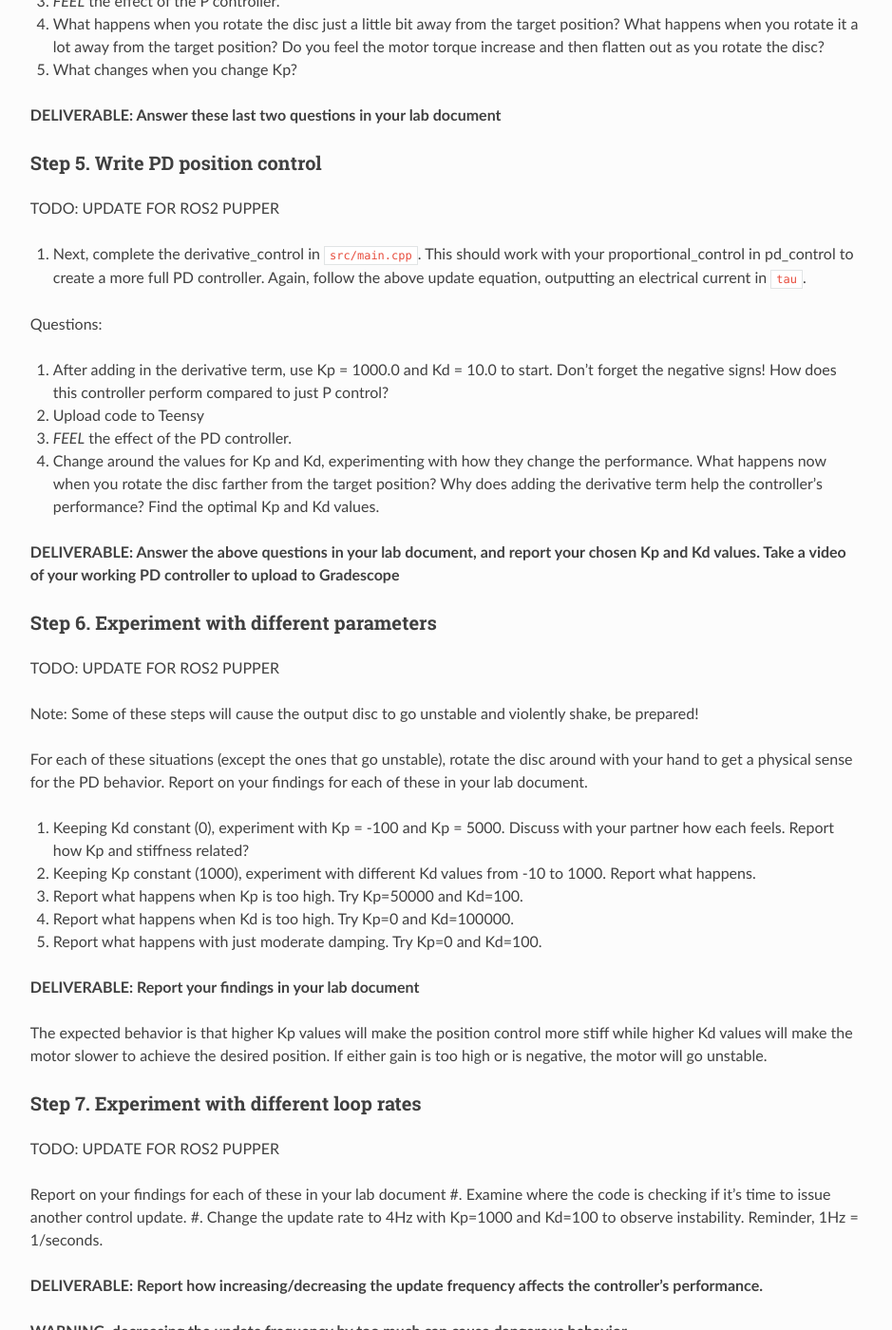
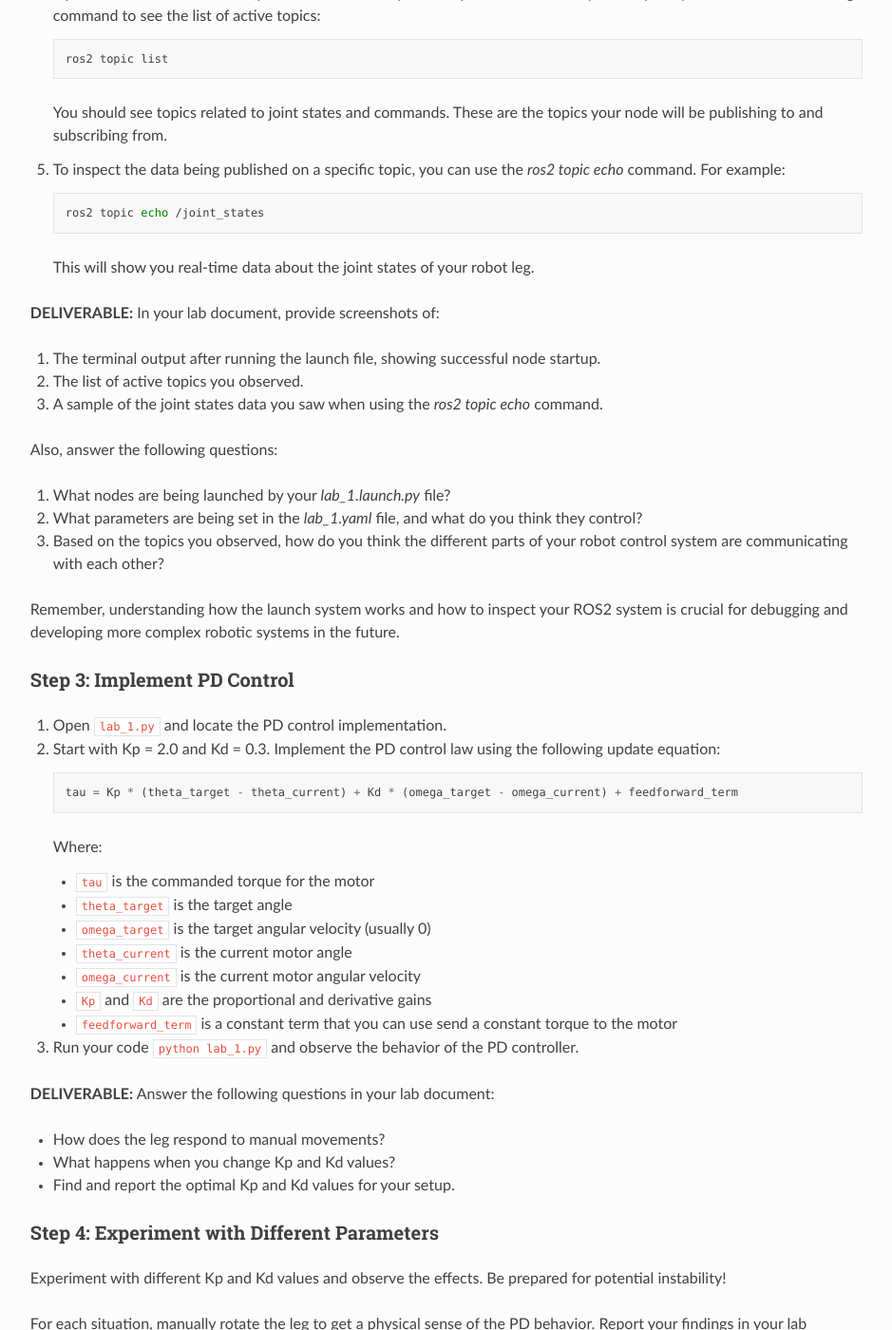
Before and after one commit to cs123-stanford/cs123-stanford-2024, a Sphinx documentation site: the page built from docs/schedule/labs/fall-24/lab-1.rst, in a window 1280 px wide and 1400 px high, scrolled down 2936 px. Shown: the whole window at 95% size, without its empty margins (320-1259 px from the left). Built offline with Sphinx 7.4.7 and the Read the Docs theme 2.0.0, drawn with Linux system fonts in a browser that asks for light colours; pages that are not in the unit, such as notebooks, are missing from menus; some of the changed text lies outside the part shown.

Commit message:
lab 1 draft

```diff
--- a/docs/schedule/labs/fall-24/lab-1.rst
+++ b/docs/schedule/labs/fall-24/lab-1.rst
@@ -1,176 +1,210 @@
-Lab 1: ROS Introduction and Hello PD
-====================================
-*Goal: Get setup with the hardware, and build a robot arm that you can program PD control on using ROS2.*
+Lab 1: ROS Introduction and PD Control
+======================================
 
-Part 0. Setup
-___________________________
+Goal
+----
+Get set up with the Raspberry Pi 5 hardware and build a robot leg that you can program PD control on using ROS2.
 
-#. For this class, you will be doing all your coding and development on Raspberry Pi 5s, a minimalistic quad-core single-board computer oftentimes used in robotics projects. The Raspberry Pi will serve as the brain for our Pupper robot, communicating with the electronics board, motor drivers, and camera among other functions. The TAs should distribute a Raspberry Pi 5, pre-flashed micro SD card, a computer monitor, USB keyboard and mouse, power cable, and HDMI cable.
-#. Insert the micro SD card to the slot on the back of the Raspberry Pi. Plug in the USB keyboard and mouse to the USB terminals and connect to the monitor via the HDMI cable and port. Power on the Raspberry Pi with the power cable and see that the desktop turns on.
-#. Make sure that your Raspberry Pi can connect to the class WiFi router, if you are having issues, ask a TA.
+Part 0: Setup
+-------------
+
+1. For this class, you will be doing all your coding and development on Raspberry Pi 5s, a minimalistic quad-core single-board computer often used in robotics projects. The Raspberry Pi will serve as the brain for our Pupper robot, communicating with the electronics board, motor drivers, and camera among other functions.
+
+2. You should receive the following from the TAs:
+
+   - Pupper robot: containing Raspberry Pi 5, Pre-flashed micro SD card and etc.
+   - Ethernet cable
+   - HDMI cable
+
+4. Connect to the Pupper robot via SSH, which stands for Secure Shell, is a network protocol that provides a secure way to access and manage remote computers over an unsecured network. It offers strong authentication and encrypted data communications between two computers connecting over an open network such as the internet.
+    - Connect your laptop to the Pupper robot using the Ethernet cable.
+    - Enable internet sharing in system settings (turn on anything that looks like Ethernet).
+    - SSH into the Raspberry Pi through terminal: ``ssh pi@pupper.local`` (password: rhea123)
+    - Remember to turn off internet sharing afterwards.
+
+.. figure:: ../../../_static/internet_sharing.png
+    :align: center
+
+    Enable internet sharing in system settings.
+
 
 Part 1: ROS Introduction
-___________________________
+------------------------
 
-#. For this class, and for many robots you will interface with as a roboticist, we use ROS, or Robot Operating System. ROS allows us to build robotic applications by  providing tools, libraries, and conventions that allow different parts of the robot to interact with each other.
-#. Navigate to :doc:`../../lectures/fall-24/ros_intro` to get acquainted with the basics of ROS. Keep this guide handy to be a ROS cheat sheet that you can refer to throughout the course. You may do this on your personal laptops or the Raspberry Pi.
+1. We'll be using ROS (Robot Operating System) throughout this course. ROS provides tools, libraries, and conventions that facilitate building robotic applications and allow different parts of the robot to interact with each other.
 
-Part 2: Robot Leg Assembly
-___________________________
+2. Familiarize yourself with the basics of ROS by reviewing the ROS introduction guide (https://wiki.ros.org/ROS/Introduction). Keep this guide handy as a ROS cheat sheet (https://mirror.umd.edu/roswiki/attachments/de/ROScheatsheet.pdf) that you can refer to throughout the course.
 
-#. TODO: Write out assembly instructions
-#. TODO: Write out instructions on setting motor ids
+3. ROS services in Pupper: robot.service manages control code (face controller, rl or heuristic controller, etc). See if controller is running: ``systemctl status robot.service`` You should see the status as "active (running)". Checkout all topics and services: ``ros2 topic list`` and ``ros2 service list``.
 
-Part 3: Hello PD
-___________________________
+4. Remember to disable the robot service before working on your code. This will prevent the robot from running any pre-existing code that may interfere with your work. Pupper robot falls after disable the robot service, so make sure to place it on a soft surface. To disable the robot service, run the following commands:
+
+.. code-block:: bash
+
+   sudo systemctl disable robot.service
+   sudo reboot
+
+5. Calibration after rebooting: After rebooting, you may need to recalibrate the robot joints. Follow the following image:
+
+.. figure:: ../../../_static/calibration.png
+    :align: center
+
+    Calibration after rebooting.
+
+
+5. Troubleshooting. If you encounter any issues with , try the following:
+
+  - If you see "ros_2 not found", ``source ~/.bashrc`` again
+
+Part 2: Hello PD
+----------------
 
 Step 1: Setup Lab 1 Code Base
-^^^^^^^^^^^^^^^^^^^^^^^^^^^^^^
+^^^^^^^^^^^^^^^^^^^^^^^^^^^^^
 
-1. Start by cloning the lab 1 code repo on the Raspberry Pi and building the package.
+1. Clone the lab 1 code repository on the Raspberry Pi and build the package:
 
-``cd ~/ros2_ws/src``
+   .. code-block:: bash
 
-``git clone <LAB 1 STARTER CODE REPO>``
+      cd ~/
+      git clone https://github.com/cs123-stanford/lab_1_2024.git lab_1
 
-``git submodule init``
+   Note: Make sure the folder name is ``lab_1``. If you have a different folder name, you may need to update the launch file accordingly.
 
-``git submodule update``
+2. Open the workspace in VSCode:
 
-``cd ~/ros2_ws``
+   .. code-block:: bash
 
-``colcon build <LAB 1 STARTER CODE PACKAGE``
+      code ~/lab_1
 
-**NOTE: Notice that all the code for the pupper runs under the workspace ``ros2_ws``. Every lab will have a package that you will clone into the ``src`` directory of the workspace, and you will build the package from inside the main workspace folder.**
+3. Examine ``<lab_1/lab_1.py>`` to understand where the motor angle and velocity are read and where the motor is commanded.
 
-2. Open the workspace in VSCode
+   Note: In ROS2 code, pay attention to publishers and subscribers defined in the ``__init__`` section of the node definition. Publishers send messages to topics, while subscribers listen to messages on topics. Callback functions run when new information is published to a topic.
 
-``code ~/ros2_ws``
+**DELIVERABLE:** Before running your code, explain in your lab document what you understand about the publishers and subscribers. What gets sent and received on each message publish? How does this correspond to what is physically commanded in the motor?
 
-3. Examine where in the code the motor angle and velocity are read in ``<lab1_package/lab_1.py>``. Examine where the motor is commanded.
 
-**NOTE** In ROS2 code, there are two central functions to pay attention to. There are publishers and subscribers of topics defined in the ``__init__`` section of the node definition. Publishers publish a message to a topic, and subscribers listen to the messages that are sent to that topic. Callback functions are run when new information is published to a topic. Pay attention to how these publishers and subscribers interface in a ROS program.
+Step 2: Run ROS Launch Code
+^^^^^^^^^^^^^^^^^^^^^^^^^^^
 
-**DELIVERABLE: Before running your code, write what you understand about the publishers and subscribers in your lab document. What gets sent and received on each message publish? How does this correspond to what is physically commanded in the motor?**
+1. Check the launch description in ``lab_1_launch.py`` and ``lab_1.yaml``. Familiarize yourself with the structure and parameters defined in these files.
 
-Step 2: Run Starter Code
-^^^^^^^^^^^^^^^^^^^^^^^^^^^^^^
+2. Run the launch file using the following command:
 
-To run the starter code, we launch the lab1 launch file. The launch file runs the nodes that are specified in its launch description.
+   .. code-block:: bash
 
-1. In lab_1_launch.py, complete the launch description to launch the node that is defined in lab_1.py.
+      ros2 launch lab_1 lab_1.launch.py
 
-2. Run your code, and make sure that PD control is enabled on the leg you have just built.
+   This command will start all the necessary nodes for your PD control experiment.
 
-``cd ~/ros2_ws``
+3. After running the launch file, you should see output in your terminal indicating that the nodes have been started successfully. If you encounter any errors, double-check your file paths and make sure all dependencies are installed.
 
-``ros2 launch <lab1_package_name> <lab1_launch.py>``
+4. Open a new terminal window (you can use SSH to open multiple connections to your Raspberry Pi) and run the following command to see the list of active topics:
 
-**NOTE: Top stop your ros2 program, you can run CTRL+C, just like terminating a regular command line run program**
+   .. code-block:: bash
 
-Step 3: Run Bang-Bang Control
-^^^^^^^^^^^^^^^^^^^^^^^^^^^^^^
+      ros2 topic list
 
-TODO: UPDATE THIS FOR ROS2 CODE
-#. Examine the function ``bang_bang_control()`` in ``src/main.cpp`` and understand what it does. It is called in the ``updateCmd()`` function. ``updateCmd()`` is then called every iteration of ``loop()``.
-#. Uncomment the bang-bang code in ``updateCmd()`` and upload.
-#. Observe the effects of changing the current command to something else. Reminder, bang_bang_control returns a commanded current.
-#. *FEEL* how the controller behaves. Move the dial by hand and see how the controller reacts.
+   You should see topics related to joint states and commands. These are the topics your node will be publishing to and subscribing from.
 
-TODO: INSERT VIDEO OF EXAMPLE BANG-BANG CONTROL
-*Example bang-bang control.*
+5. To inspect the data being published on a specific topic, you can use the `ros2 topic echo` command. For example:
 
-**DELIVERABLE: Take a video of your bang bang control to upload to Gradescope with your submission**
+   .. code-block:: bash
 
-Step 4. Write P proportional control
-^^^^^^^^^^^^^^^^^^^^^^^^^^^^^^^^^^^^
-TODO: UPDATE FOR ROS2 PUPPER
+      ros2 topic echo /joint_states
 
-#. Comment out the bang-bang controller.
-#. Take a look at the pd_control function in ``src/main.cpp``. Notice that there are two parts summed together: proportional_control and derivative_control. They are the individual terms of the PD control law.
-#. Complete the proportional_control function in ``src/main.cpp``. Your function should return an electrical current command (100mA, 200mA etc) using the PD control law using the following update equation. In this case, we are not conducting any damping on the control current, so leave that as 0.
+   This will show you real-time data about the joint states of your robot leg.
 
-.. figure:: ../../../_static/pid_eqn.png
-    :align: center
+**DELIVERABLE:** In your lab document, provide screenshots of:
 
-    PID Update Equation. ``Tau`` is the commanded electrical current for the motor, ``theta_target`` is the target angle, ``omega_target`` is the target angular velocity, ``theta_current`` is the motor angle, and ``omega_current`` is the motor angular velocity. ``Kd`` and ``Kp`` are the derivative and proportional gains - these are dimensionless coefficients that you will experimentally determine through trial and error.
+1. The terminal output after running the launch file, showing successful node startup.
+2. The list of active topics you observed.
+3. A sample of the joint states data you saw when using the `ros2 topic echo` command.
 
-Questions:
+Also, answer the following questions:
 
-#. Start with Kp = 1000.0 and leave Kd as is. Don't forget the negative signs!
-#. Upload code to Teensy
-#. *FEEL* the effect of the P controller.
-#. What happens when you rotate the disc just a little bit away from the target position? What happens when you rotate it a lot away from the target position? Do you feel the motor torque increase and then flatten out as you rotate the disc?
-#. What changes when you change Kp?
+1. What nodes are being launched by your `lab_1.launch.py` file?
+2. What parameters are being set in the `lab_1.yaml` file, and what do you think they control?
+3. Based on the topics you observed, how do you think the different parts of your robot control system are communicating with each other?
 
-**DELIVERABLE: Answer these last two questions in your lab document**
+Remember, understanding how the launch system works and how to inspect your ROS2 system is crucial for debugging and developing more complex robotic systems in the future.
 
-Step 5. Write PD position control
-^^^^^^^^^^^^^^^^^^^^^^^^^^^^^^^^^^
+Step 3: Implement PD Control
+^^^^^^^^^^^^^^^^^^^^^^^^^^^^
 
-TODO: UPDATE FOR ROS2 PUPPER
+1. Open ``lab_1.py`` and locate the PD control implementation.
 
-#. Next, complete the derivative_control in ``src/main.cpp``. This should work with your proportional_control in pd_control to create a more full PD controller. Again, follow the above update equation, outputting an electrical current in ``tau``.
+2. Start with Kp = 2.0 and Kd = 0.3. Implement the PD control law using the following update equation:
 
-Questions:
+   .. code-block:: python
 
-#. After adding in the derivative term, use Kp = 1000.0 and Kd = 10.0 to start. Don't forget the negative signs! How does this controller perform compared to just P control?
-#. Upload code to Teensy
-#. *FEEL* the effect of the PD controller.
-#. Change around the values for Kp and Kd, experimenting with how they change the performance. What happens now when you rotate the disc farther from the target position? Why does adding the derivative term help the controller’s performance? Find the optimal Kp and Kd values.
+      tau = Kp * (theta_target - theta_current) + Kd * (omega_target - omega_current) + feedforward_term
 
-**DELIVERABLE: Answer the above questions in your lab document, and report your chosen Kp and Kd values. Take a video of your working PD controller to upload to Gradescope**
+   Where:
 
-Step 6. Experiment with different parameters
-^^^^^^^^^^^^^^^^^^^^^^^^^^^^^^^^^^^^^^^^^^^^^
+   - ``tau`` is the commanded torque for the motor
+   - ``theta_target`` is the target angle
+   - ``omega_target`` is the target angular velocity (usually 0)
+   - ``theta_current`` is the current motor angle
+   - ``omega_current`` is the current motor angular velocity
+   - ``Kp`` and ``Kd`` are the proportional and derivative gains
+   - ``feedforward_term`` is a constant term that you can use send a constant torque to the motor
 
-TODO: UPDATE FOR ROS2 PUPPER
+3. Run your code ``python lab_1.py`` and observe the behavior of the PD controller.
 
-Note: Some of these steps will cause the output disc to go unstable and violently shake, be prepared!
+**DELIVERABLE:** Answer the following questions in your lab document:
 
-For each of these situations (except the ones that go unstable), rotate the disc around with your hand to get a physical sense for the PD behavior. Report on your findings for each of these in your lab document.
+- How does the leg respond to manual movements?
+- What happens when you change Kp and Kd values?
+- Find and report the optimal Kp and Kd values for your setup.
 
-#. Keeping Kd constant (0), experiment with Kp = -100 and Kp = 5000. Discuss with your partner how each feels. Report how Kp and stiffness related?
-#. Keeping Kp constant (1000), experiment with different Kd values from -10 to 1000. Report what happens.
-#. Report what happens when Kp is too high. Try Kp=50000 and Kd=100.
-#. Report what happens when Kd is too high. Try Kp=0 and Kd=100000.
-#. Report what happens with just moderate damping. Try Kp=0 and Kd=100.
+Step 4: Experiment with Different Parameters
+^^^^^^^^^^^^^^^^^^^^^^^^^^^^^^^^^^^^^^^^^^^^
 
-**DELIVERABLE: Report your findings in your lab document**
+Experiment with different Kp and Kd values and observe the effects. Be prepared for potential instability!
 
-The expected behavior is that higher Kp values will make the position control more stiff while higher Kd values will make the motor slower to achieve the desired position.
-If either gain is too high or is negative, the motor will go unstable.
+For each situation, manually rotate the leg to get a physical sense of the PD behavior. Report your findings in your lab document.
 
-Step 7. Experiment with different loop rates
-^^^^^^^^^^^^^^^^^^^^^^^^^^^^^^^^^^^^^^^^^^^^^
+1. Vary Kp while keeping Kd constant (0.1). Try Kp values from 0.5 to 5.0.
+2. Vary Kd while keeping Kp constant (2.0). Try Kd values from 0.1 to 1.0.
 
-TODO: UPDATE FOR ROS2 PUPPER
+**DELIVERABLE:** Report your findings for each experiment in your lab document.
 
-Report on your findings for each of these in your lab document
-#. Examine where the code is checking if it's time to issue another control update.
-#. Change the update rate to 4Hz with Kp=1000 and Kd=100 to observe instability. Reminder, 1Hz = 1/seconds.
+Step 5: Implement Periodic Motion
+^^^^^^^^^^^^^^^^^^^^^^^^^^^^^^^^^
 
-**DELIVERABLE: Report how increasing/decreasing the update frequency affects the controller's performance.**
+1. Program the leg to track a sinusoidal position:
 
-**WARNING, decreasing the update frequency by too much can cause dangerous behavior.**
+   .. code-block:: python
 
-Step 8. Program periodic motion
-^^^^^^^^^^^^^^^^^^^^^^^^^^^^^^^^^^^
+      import time
+      import math
 
-TODO: UPDATE FOR ROS2 PUPPER
+      # In your control loop:
+      current_time = time.time()
+      position_target = math.sin(current_time)
 
-1. Set the update rate back to 200Hz (5ms interval).
-2. Program the motor to track a sinusoidal position, like the psuedocode below.
+2. Experiment with different frequencies of the sine wave.
 
-.. code-block:: c++
+**DELIVERABLE:** Take a video of the leg performing periodic motion and upload it to Gradescope with your submission.
 
-    float time = millis() / 1000.0
-    position_target = sin(time)
+Additional Notes
+----------------
+- ROS2 Workspace:
 
-3. Play around with different frequencies. How high can you raise the frequency before the motor no longer moves as much as you expect?
+  - All robot-relevant code is in ``ros2_ws``
+  - Key packages:
 
-**DELIVERABLE: Take a video to upload to Gradescope with your submission of periodic motion**
+    - Neural controller (policy support)
+    - Hardware interface (motor control)
+    - Pupper feelings (face control)
+    - Pupper descriptions (URDF files)
 
-Fun fact, the maximum frequency you can go before the motor moves to only 71% (-3dB) of the intended motion is called the bandwidth.
+- Motor Control:
 
-Congrats on finishing your first lab!
+  - Refer to the control node and joy node
+  - URDF is the source of truth for CAN IDs
+  - Joint states topic provides current motor states
+
+
+Congratulations on completing your first lab! This hands-on experience with ROS2 and PD control on a real robot leg will serve as a foundation for the more advanced topics we'll cover in future labs.
```
Also changed, not shown: 4 other files.
